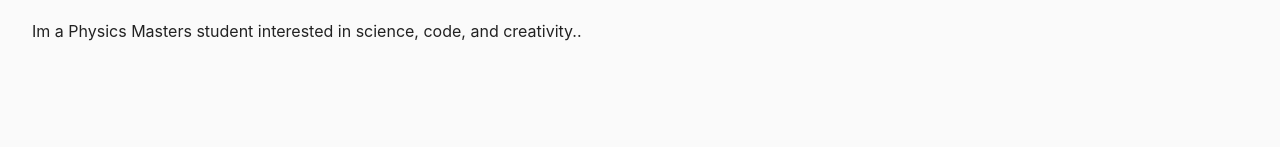
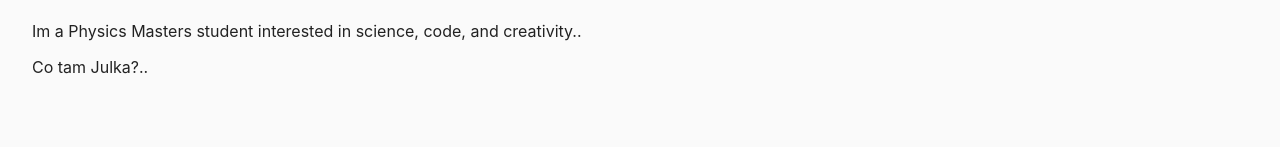
Before and after one commit to aleksygluchow/project03, a Next.js app: page / in a window 1280 px wide. Shown: the part 145-292 px from the top of the page. Built offline with nearby package versions, Linux system fonts and the light colour scheme.

Commit message:
Update homepage content

```diff
--- a/src/pages/index.js
+++ b/src/pages/index.js
@@ -3,6 +3,7 @@ export default function Home() {
     <div>
       <h1>Welcome to My Site</h1>
       <p>Im a Physics Masters student interested in science, code, and creativity..</p>
+      <p>Co tam Julka?..</p>
     </div>
   );
 }
```
